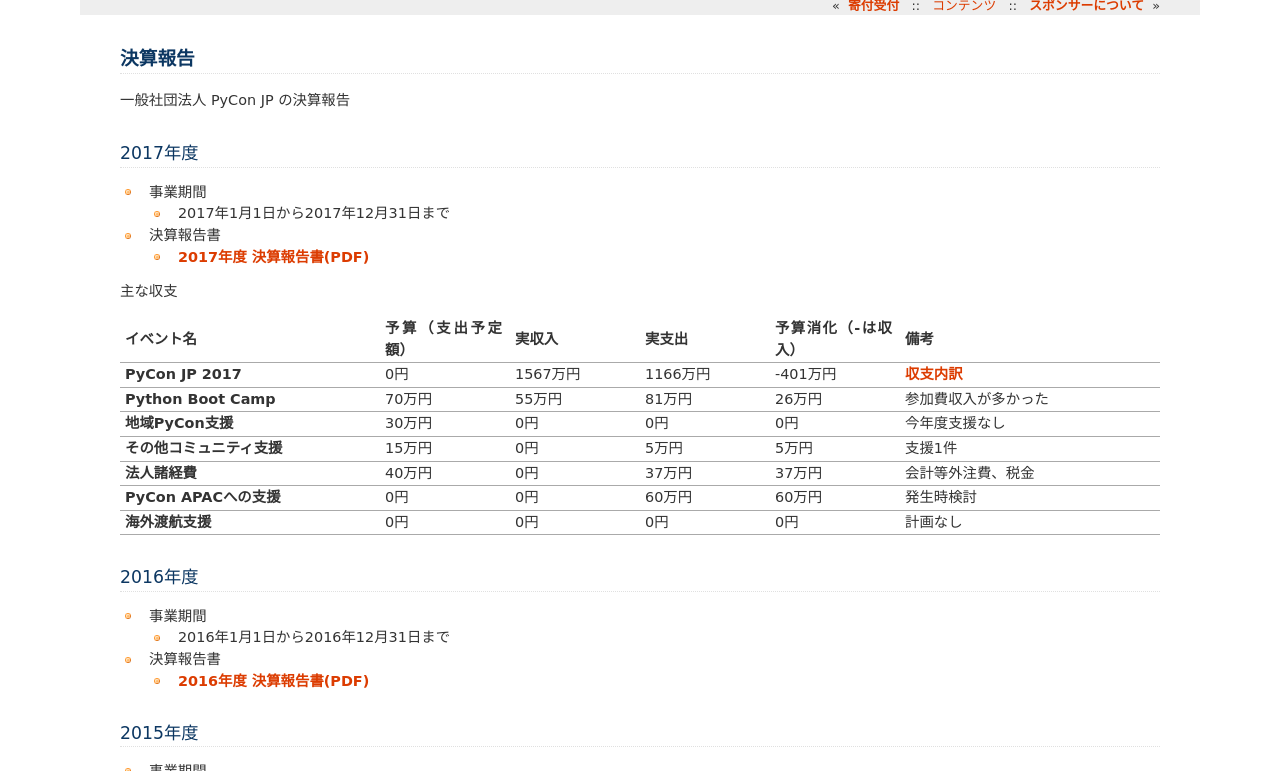
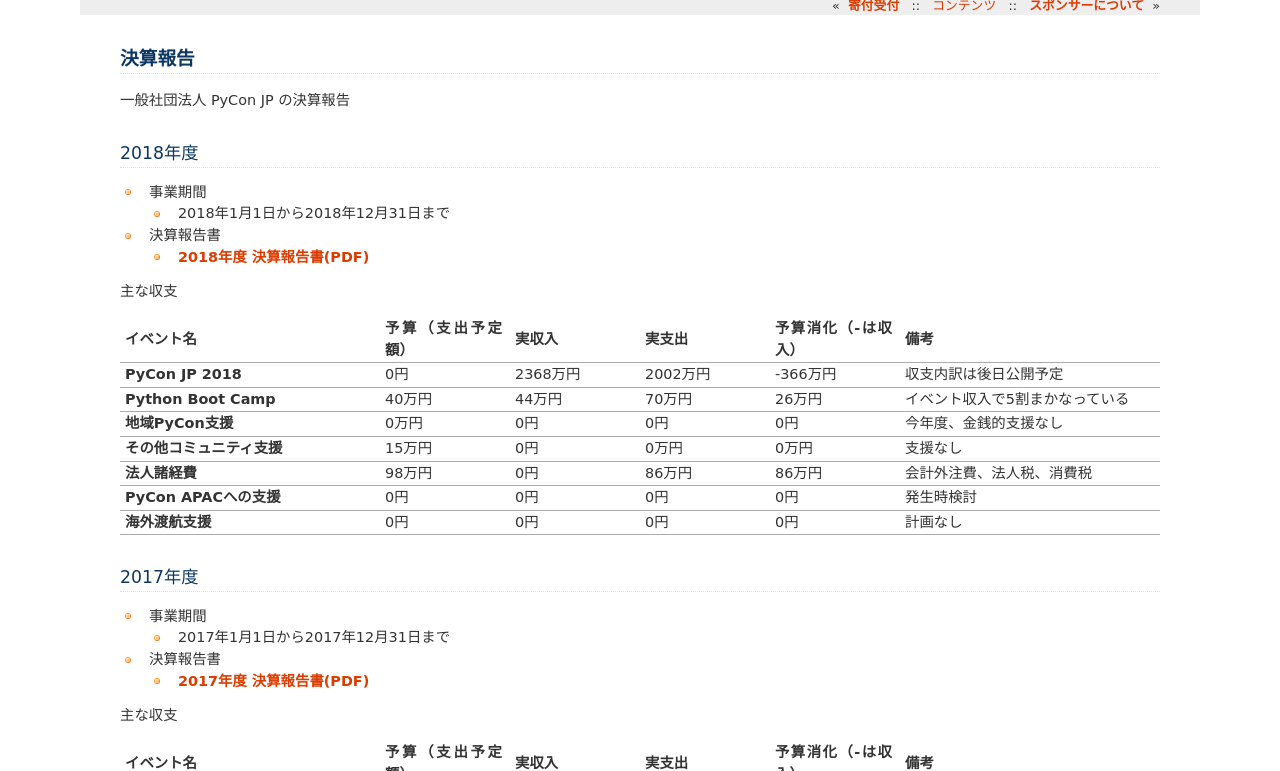
Before and after one commit to pyconjp/www.pycon.jp, a Sphinx documentation site: the page built from source/annualreport/index.rst, in a window 1280 px wide and 900 px high, cut to the strip 129-900 px from the top of the window. Built offline with Sphinx 7.4.7, drawn with Linux system fonts in a browser that asks for light colours.

Commit message:
add 2018 annual report

```diff
--- a/source/annualreport/index.rst
+++ b/source/annualreport/index.rst
@@ -3,6 +3,82 @@
 =============================
 
 一般社団法人 PyCon JP の決算報告
+
+2018年度
+================
+
+- 事業期間
+
+  - 2018年1月1日から2018年12月31日まで
+
+- 決算報告書
+
+  - `2018年度 決算報告書(PDF)`__
+
+.. __: https://drive.google.com/file/d/1QeW1a8D3UMZ0TCjEidNht75XUth5L5_d/view
+
+主な収支
+
+.. list-table::
+   :header-rows: 1
+   :stub-columns: 1
+   :widths: 2,1,1,1,1,2
+
+   - - イベント名
+     - 予算（支出予定額）
+     - 実収入
+     - 実支出
+     - 予算消化（-は収入）
+     - 備考
+
+   - - PyCon JP 2018
+     - 0円
+     - 2368万円
+     - 2002万円
+     - -366万円
+     - 収支内訳は後日公開予定
+
+   - - Python Boot Camp
+     - 40万円
+     - 44万円
+     - 70万円
+     - 26万円
+     - イベント収入で5割まかなっている
+
+   - - 地域PyCon支援
+     - 0万円
+     - 0円
+     - 0円
+     - 0円
+     - 今年度、金銭的支援なし
+
+   - - その他コミュニティ支援
+     - 15万円
+     - 0円
+     - 0万円
+     - 0万円
+     - 支援なし
+
+   - - 法人諸経費
+     - 98万円
+     - 0円
+     - 86万円
+     - 86万円
+     - 会計外注費、法人税、消費税
+
+   - - PyCon APACへの支援
+     - 0円
+     - 0円
+     - 0円
+     - 0円
+     - 発生時検討
+
+   - - 海外渡航支援
+     - 0円
+     - 0円
+     - 0円
+     - 0円
+     - 計画なし
 
 2017年度
 ================
```
